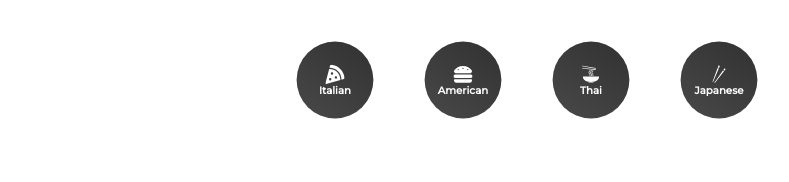
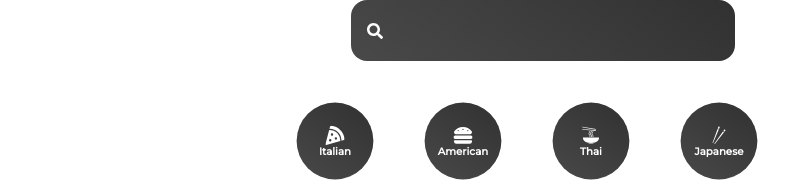
Before and after one commit to busayolawumi/YumApp, a React (Vite) app: page / in a window 1280 px wide. Shown: the top 182 px of the page, without its empty margins (97-886 px from the left). Built offline with nearby package versions, Linux system fonts and the light colour scheme; no server answers.

Commit message:
Added search functionalities

```diff
--- a/src/App.jsx
+++ b/src/App.jsx
@@ -3,11 +3,13 @@
 import Category from "./components/Category";
 import Pages from "./pages/Pages";
 import { BrowserRouter } from "react-router-dom";
+import Search from "./components/Search";
 
 const App = () => {
 	return (
 		<>
 			<BrowserRouter>
+				<Search />
 				<Category />
 				<Pages />
 			</BrowserRouter>
--- /dev/null
+++ b/src/components/Search.jsx
@@ -0,0 +1,51 @@
+import { styled } from "styled-components";
+import { FaSearch } from "react-icons/fa";
+import { useState } from "react";
+
+function Search() {
+	const [input, setInput] = useState("");
+
+	const submithandler = (e) => {
+		e.preventDefault();
+	};
+
+	return (
+		<FormStyle onSubmit={submithandler}>
+			<div>
+				<FaSearch />
+				<input
+					onChange={(e) => setInput(e.target.value)}
+					type="text"
+					value={input}
+				/>
+			</div>
+		</FormStyle>
+	);
+}
+
+const FormStyle = styled.form`
+	margin: 0rem 20rem;
+	div {
+		position: relative;
+		width: 100%;
+	}
+	input {
+		border: none;
+		background: linear-gradient(35deg, #494949, #313131);
+		font-size: 1.5rem;
+		color: white;
+		padding: 1rem 3rem;
+		border-radius: 1rem;
+		outline: none;
+		width: 100%;
+	}
+	svg {
+		position: absolute;
+		top: 50%;
+		left: 0%;
+		transform: translate(100%, -50%);
+		color: white;
+	}
+`;
+
+export default Search;
```
